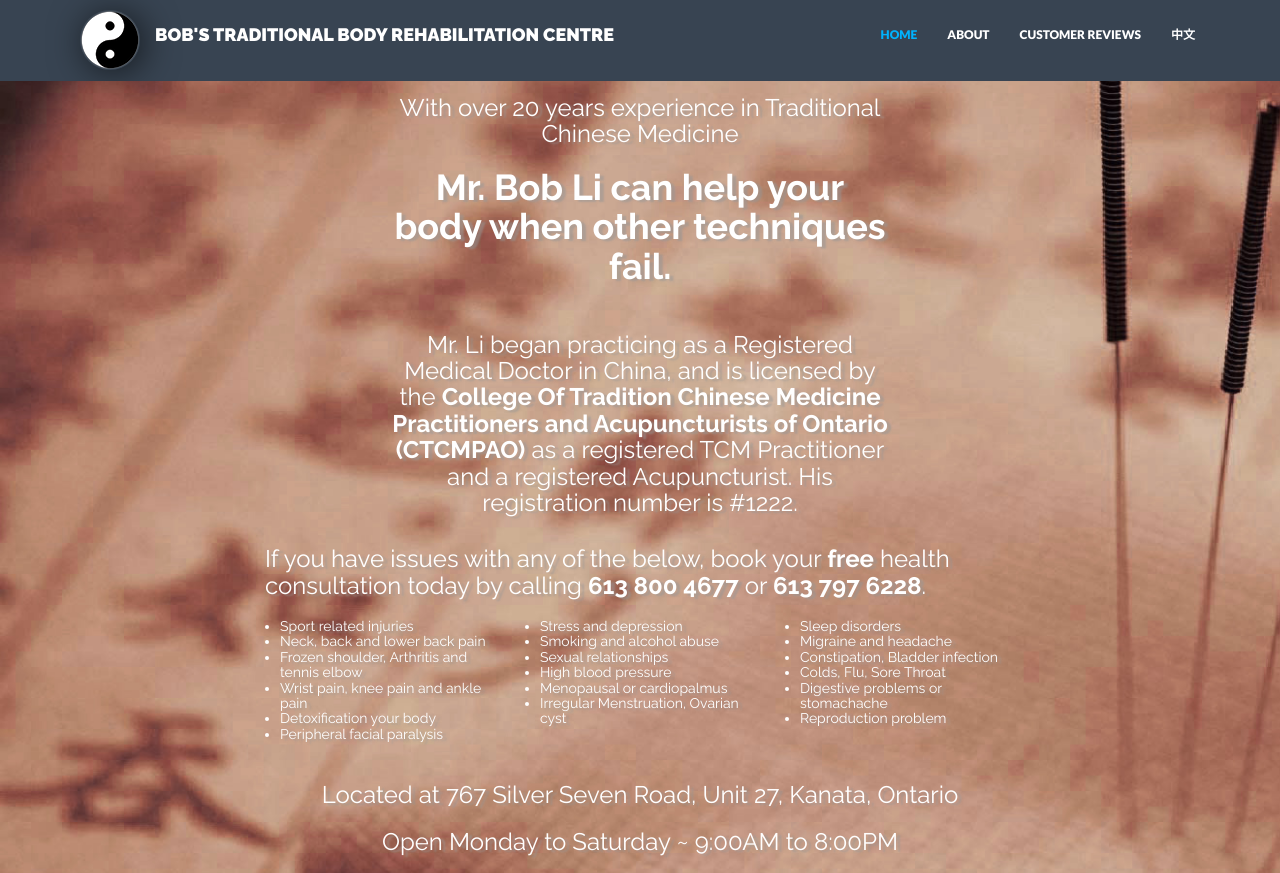
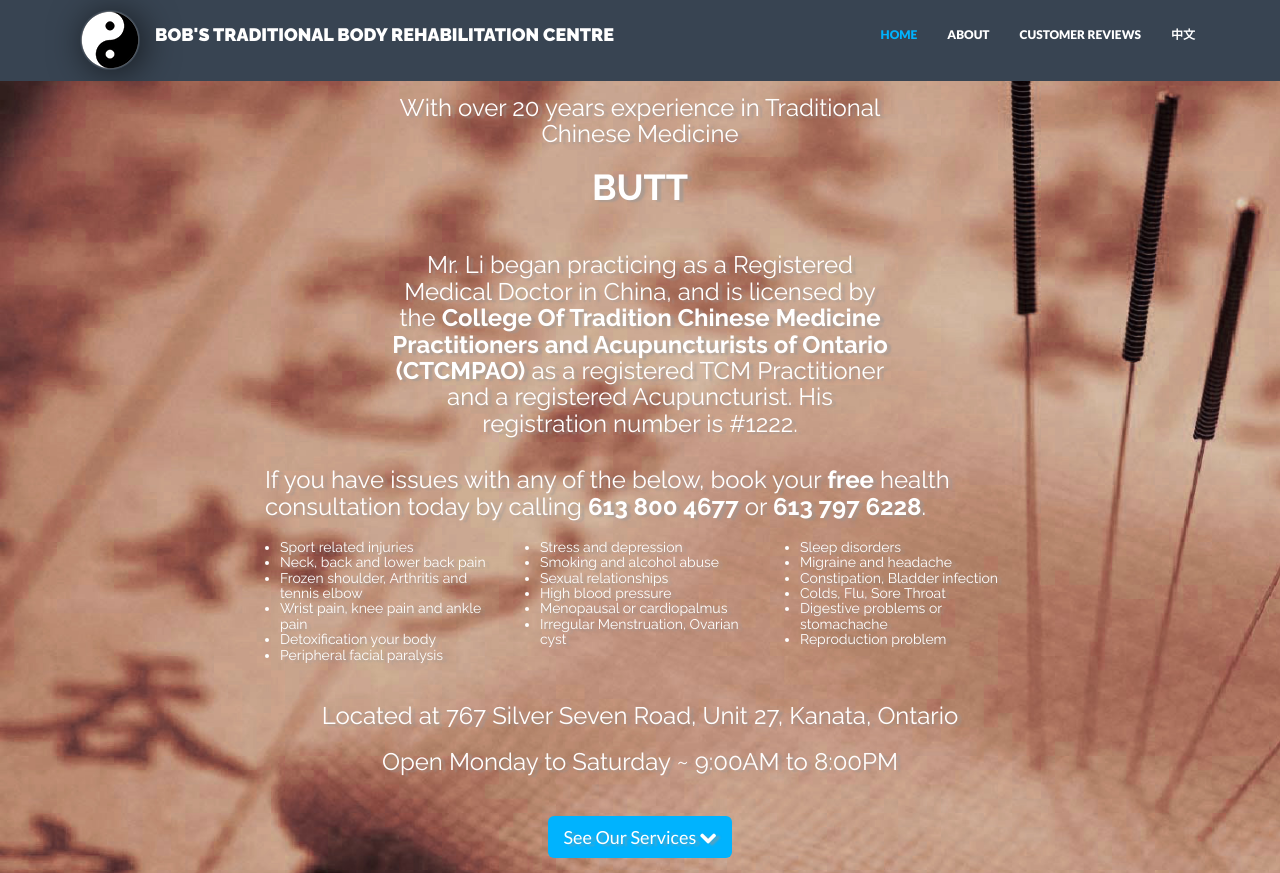
Before and after one commit to jyyae86/BobsRehabWebsite, a plain HTML site: page www.bobsrehabcentre.com/index-2.html in a window 1280 px wide. Shown: the top 873 px of the page. Drawn offline with Linux system fonts and the light colour scheme.

Commit message:
Update index-2.html

```diff
--- a/www.bobsrehabcentre.com/index-2.html
+++ b/www.bobsrehabcentre.com/index-2.html
@@ -66,7 +66,7 @@
 			<div class="row intro-row text-center">
 				<div class="col-lg-8 col-lg-offset-2">
 					<h3>With over 20 years experience in Traditional Chinese Medicine</h3>
-					<h1>Mr. Bob Li can help your body when other techniques fail.</h1>
+					<h1>BUTT</h1>
 				</div>
 				<div class="col-lg-8 col-lg-offset-2">
 					<h3>Mr. Li began practicing as a Registered Medical Doctor in China, and is licensed by the <a href="http://www.ctcmpao.on.ca/" target="_blank">College Of Tradition Chinese Medicine Practitioners and Acupuncturists of Ontario (CTCMPAO)</a> as a registered TCM Practitioner and a registered Acupuncturist. His registration number is #1222.</h3>
```
